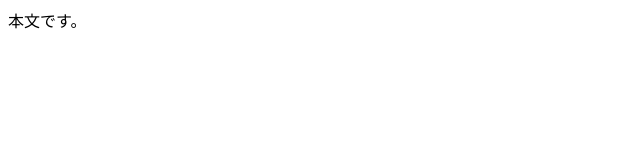
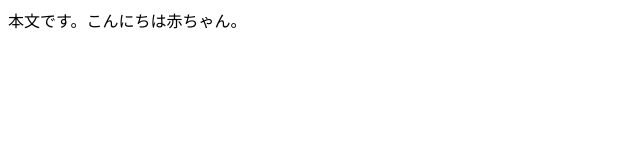
Before and after one commit to akt-U/MyFirstSTS, a plain HTML site: page index.html in a window 1280 px wide. Shown: the whole page, without its empty margins (0-640 px from the left). Drawn offline with Linux system fonts and the light colour scheme.

Commit message:
こんにちは赤ちゃん

```diff
--- a/index.html
+++ b/index.html
@@ -5,6 +5,6 @@
 <title>タイトル</title>
 </head>
 <body>
-本文です。
+本文です。こんにちは赤ちゃん。
 </body>
 </html>
```
